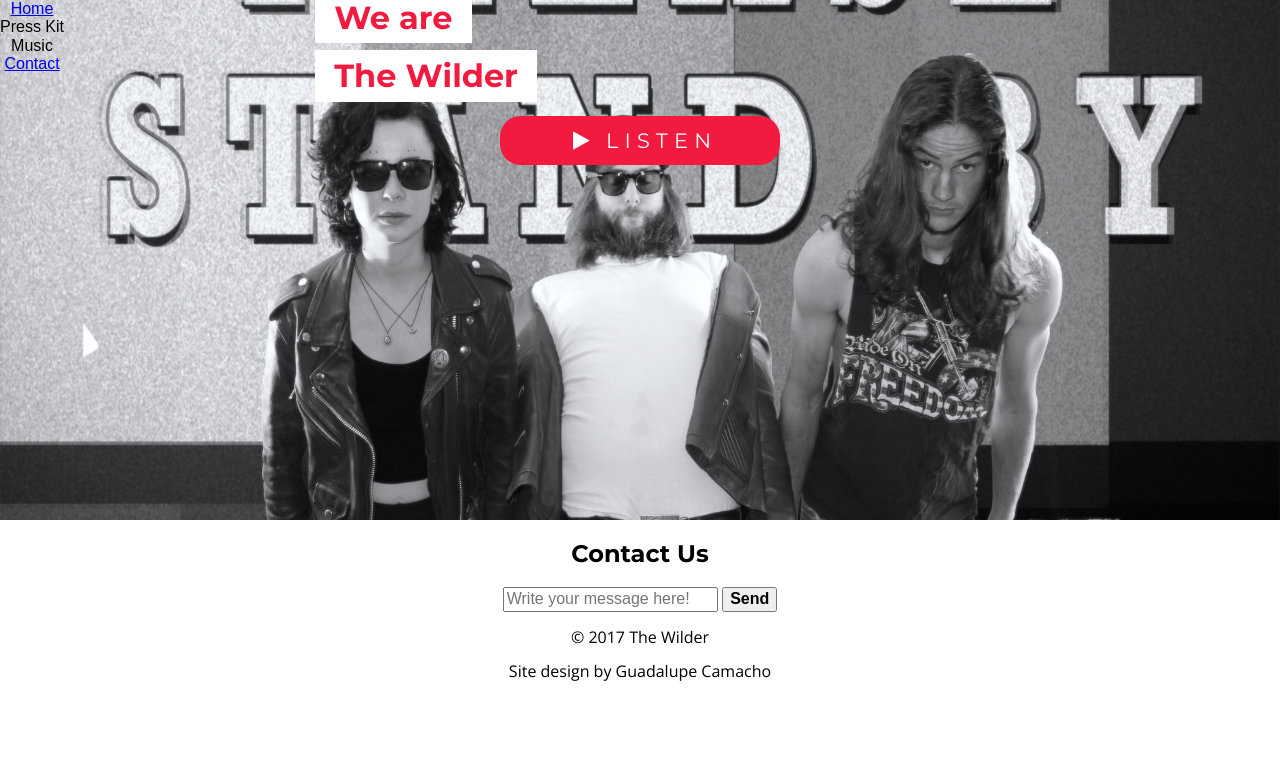
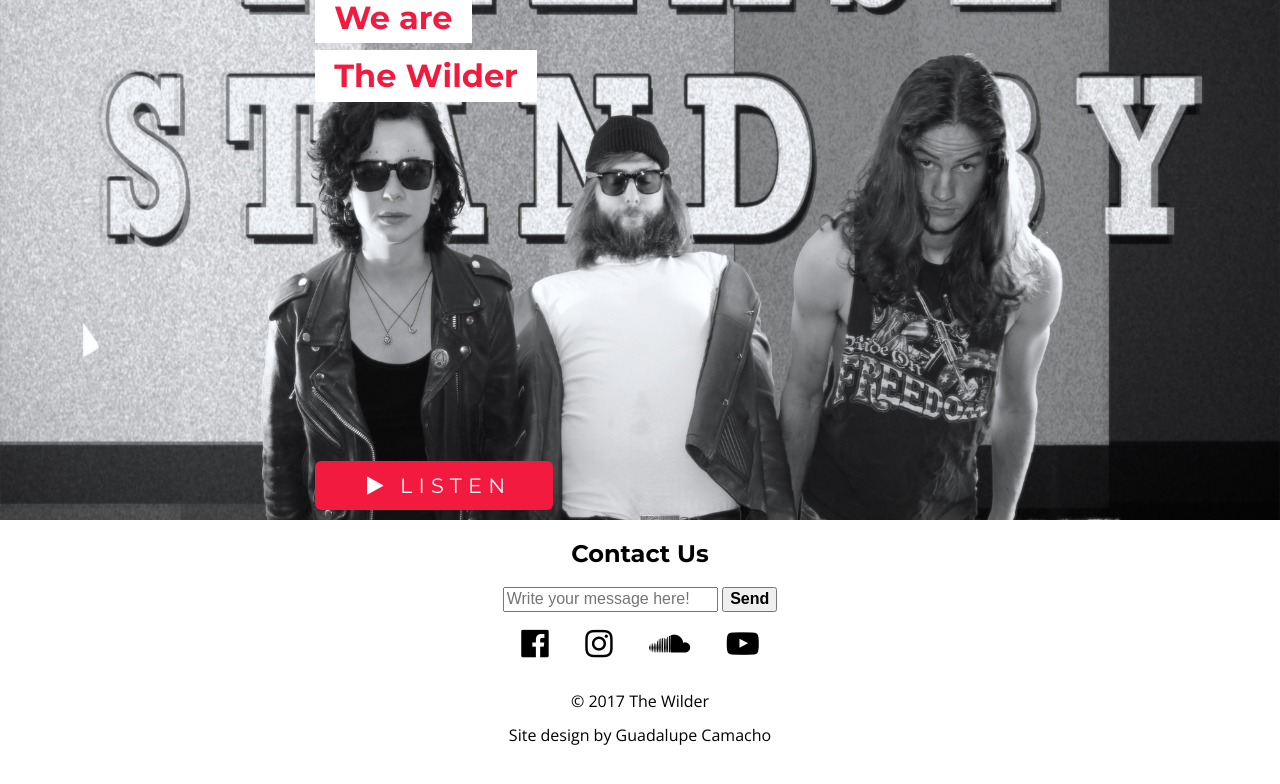
Before and after one commit to gcamacho079/refactored-wilder, a PHP site: page /contact.php in a window 1280 px wide. Shown: the top 784 px of the page. Run offline with PHP 8.4, Linux system fonts and the light colour scheme; some libraries are stand-ins or nearby versions.

Commit message:
Organize CSS, remove header tag, align button to bottom of main

```diff
--- a/contact.php
+++ b/contact.php
@@ -1,4 +1,7 @@
-<?php include("inc/header.php"); ?>
+<?php
+
+$pageTitle = "Contact";
+include("inc/header.php"); ?>
 
 
     <section>
--- a/inc/footer.php
+++ b/inc/footer.php
@@ -1,4 +1,9 @@
 <footer>
+
+  <i class="fa fa-facebook-official social" aria-hidden="true"></i>
+  <i class="fa fa-instagram social" aria-hidden="true"></i>
+  <i class="fa fa-soundcloud social" aria-hidden="true"></i>
+  <i class="fa fa-youtube-play social" aria-hidden="true"></i>
 
   <p>&copy; <?php echo date("Y"); ?> The Wilder</p>
   <p>Site design by Guadalupe Camacho</p>
@@ -6,6 +11,7 @@
 
 <!-- jQuery library -->
 <script src="https://ajax.googleapis.com/ajax/libs/jquery/3.1.1/jquery.min.js"></script>
+<script src="scripts/script.js"></script>
 
 
 </body>
--- a/inc/header.php
+++ b/inc/header.php
@@ -2,7 +2,7 @@
 <html>
 
   <head>
-    <title>The Wilder</title>
+    <title><?php echo $pageTitle ?></title>
     <meta charset="utf-8">
     <meta name="viewport" content="width=device-width, initial-scale=1">
 
@@ -15,7 +15,6 @@
   </head>
 
   <body>
-    <header>
 
     <nav>
       <ul>
@@ -25,12 +24,14 @@
         <li><a href="contact.php">Contact</a></li>
       </ul>
     </nav>
-  </header>
+
     <section id="main">
       <div class="wrapper">
         <h1><span>We are</span></h1>
         <h1><span>The Wilder</span></h1>
 
+        <div id="button-holder">
           <button class="cta"><i class="fa fa-play" aria-hidden="true"></i>LISTEN</button>
         </div>
+      </div>
     </section>
--- a/index.php
+++ b/index.php
@@ -4,6 +4,9 @@
         <h2>About</h2>
         <p>The Wilder (Portland, OR) plays fast, loud, high-energy rock 'n roll with a sound that sparks a mood of inspiration, and is dusted with influences by vintage groups such as Deep Purple, CCR, Foghat and The Beatles.</p>
         <p>Fans have described us as <em>The Black Keys on speed.</em></p>
+
+
+
       </div>
 
     </section>
--- /dev/null
+++ b/scripts/script.js
@@ -0,0 +1,5 @@
+$(document).ready(function() {
+  $(".cta").hover(function() {
+
+  });
+})
--- a/styles/style.css
+++ b/styles/style.css
@@ -5,6 +5,10 @@
 html,
 body {
   height: 100%;
+}
+
+body {
+  text-align: center;
 }
 
 .wrapper {
@@ -20,7 +24,27 @@
   background-position: center;
   background-size: cover;
   background-position: fixed;
+  position: relative;
 }
+
+#main h1 {
+  margin-top: 0;
+  text-align: left;
+}
+
+span {
+  margin-top: 3em;
+  padding: 0.2em 0.6em;
+}
+
+#button-holder {
+  position: absolute;
+  bottom: 10px;
+}
+
+/********************************************************
+ Media Queries
+********************************************************/
 
 @media screen and (min-width: 600px) {
   #main {
@@ -34,11 +58,6 @@
   }
 }
 
-span {
-  margin-top: 3em;
-  padding: 0.2em 0.6em;
-}
-
 /********************************************************
  Navigation
 ********************************************************/
@@ -46,10 +65,6 @@
 #logo {
   max-width: 200px;
   display: inline;
-}
-
-header {
-  background: #0C0C0C;
 }
 
 ul {
@@ -63,19 +78,10 @@
  Typography
 ********************************************************/
 
-body {
-  text-align: center;
-}
-
 h1,
 h2,
 h3 {
   font-family: 'Montserrat', sans-serif;
-}
-
-#main h1 {
-  margin-top: 0;
-  text-align: left;
 }
 
 .cta {
@@ -92,6 +98,10 @@
  Color Palette
 ********************************************************/
 
+header {
+  background: #0C0C0C;
+}
+
 span {
   background-color: #FFF;
 }
@@ -105,15 +115,18 @@
   color: #FFF;
 }
 
+.social:hover {
+  color: #F21B3F;
+}
+
 /********************************************************
  Buttons
 ********************************************************/
 
 .cta {
   border-style: none;
-  border-radius: 1em;
-  padding: 0.6em 3em;
-
+  border-radius: 0.3em;
+  padding: 0.6em 2em;
 }
 
 .cta:focus {
@@ -124,6 +137,11 @@
  Icons
 ********************************************************/
 
-.fa {
+button .fa {
   margin: 0 0.5em;
 }
+
+.social {
+  font-size: 2em;
+  margin: 0.5em;
+}
```
Lines whose indentation alone changed are shown as unchanged.
